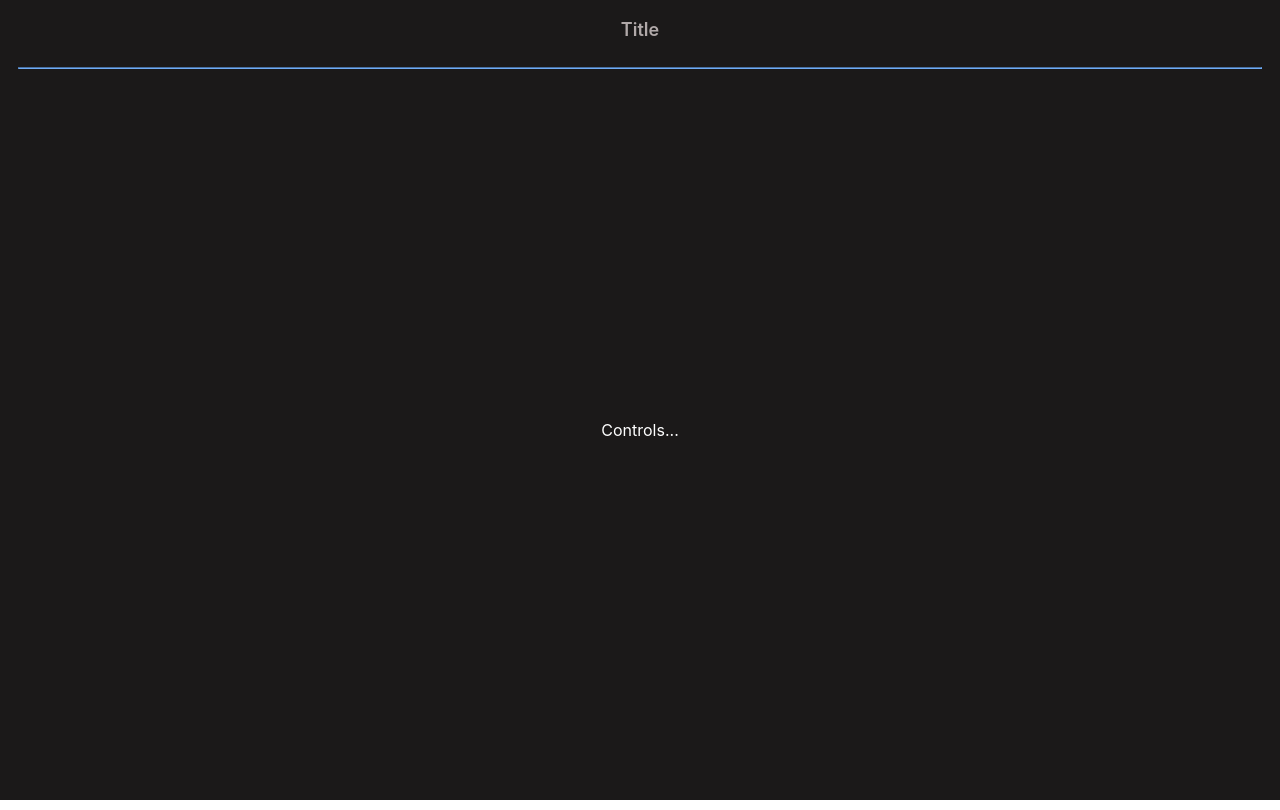
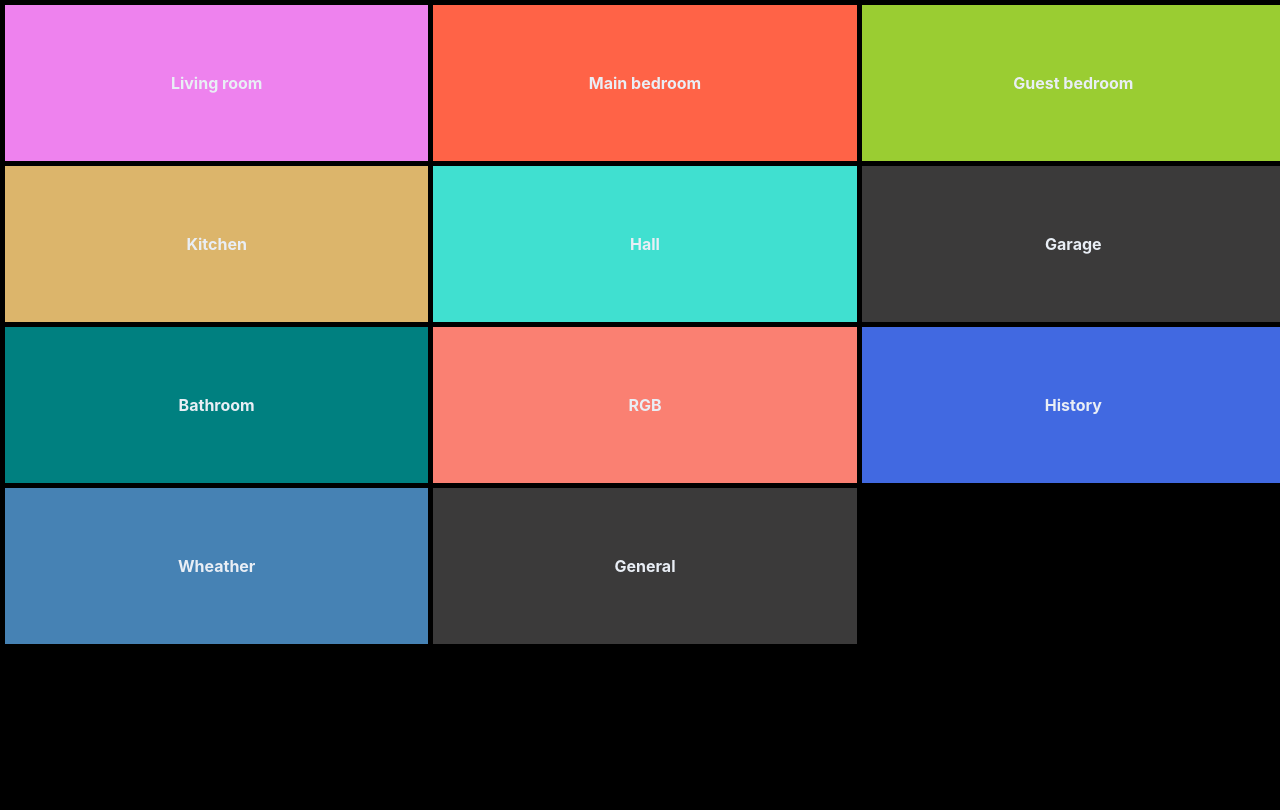
Before and after one commit to Akos23/SmartHome, a React (Create React App) app in the folder browser-client/: page / in a window 1280 px wide. Built offline with nearby package versions, Linux system fonts and the light colour scheme.

Commit message:
Webpage - adding new component: NavigationMenu

```diff
--- a/browser-client/package.json
+++ b/browser-client/package.json
@@ -8,6 +8,7 @@
     "@testing-library/user-event": "^12.8.3",
     "react": "^17.0.2",
     "react-dom": "^17.0.2",
+    "react-router-dom": "^5.2.0",
     "react-scripts": "4.0.3",
     "web-vitals": "^1.1.1"
   },
--- a/browser-client/src/App.css
+++ b/browser-client/src/App.css
@@ -5,4 +5,11 @@
   color: white;
   text-align: center;
   background-color: black;
+  display: grid;
+  grid-template-rows: 1fr 1fr 1fr 1fr 1fr;
+  grid-template-columns: 1fr 1fr 1fr;
+  justify-items: center;
+  align-items: center;
+  grid-gap: 5px;
+  padding: 5px;
 }
--- a/browser-client/src/App.js
+++ b/browser-client/src/App.js
@@ -1,10 +1,11 @@
-import './App.css';
-import Card from './components/Card'
+import "./App.css";
+import Card from "./components/Card";
+import NavigationMenu from "./components/NavigationMenu";
 
 function App() {
   return (
     <div className="App">
-     <Card title="Title"/>
+      <NavigationMenu />
     </div>
   );
 }
--- a/browser-client/src/components/Card.css
+++ b/browser-client/src/components/Card.css
@@ -10,6 +10,7 @@
     "header"
     "line"
     "body";
+  z-index: 1;
 }
 
 .card_header {
--- /dev/null
+++ b/browser-client/src/components/NavigationMenu.css
@@ -0,0 +1,44 @@
+.Tile {
+  position: relative;
+  width: 100%;
+  height: 100%;
+  background-color: #3b3a3a;
+}
+.Tile.Bathroom {
+  background-color: teal;
+}
+.Tile.Main {
+  background-color: tomato;
+}
+.Tile.Living {
+  background-color: violet;
+}
+.Tile.Guest.bedroom {
+  background-color: yellowgreen;
+}
+.Tile.Hall {
+  background-color: turquoise;
+}
+.Tile.Kitchen {
+  background-color: #dcb56b;
+}
+.Tile.Wheather {
+  background-color: steelblue;
+}
+.Tile.RGB {
+  background-color: salmon;
+}
+.Tile.History {
+  background-color: royalblue;
+}
+a {
+  position: absolute;
+  width: 100%;
+  height: 100%;
+  text-decoration: none;
+  font-weight: bolder;
+  color: rgb(233, 238, 245);
+  display: flex;
+  align-items: center;
+  justify-content: center;
+}
--- /dev/null
+++ b/browser-client/src/components/NavigationMenu.jsx
@@ -0,0 +1,37 @@
+import React, { Component } from "react";
+import { Route, Link } from "react-router-dom";
+import Card from "./Card";
+import "./NavigationMenu.css";
+
+class NavigationMenu extends Component {
+  constructor(props) {
+    super(props);
+    this.state = {
+      tiles: [
+        "Living room",
+        "Main bedroom",
+        "Guest bedroom",
+        "Kitchen",
+        "Hall",
+        "Garage",
+        "Bathroom",
+        "RGB",
+        "History",
+        "Wheather",
+        "General",
+      ],
+    };
+  }
+  render() {
+    return this.state.tiles.map((title) => (
+      <React.Fragment>
+        <div className={"Tile " + title}>
+          <Link to={title}>{title}</Link>
+        </div>
+        <Route path={"/" + title} render={(props) => <Card title={title} />} />
+      </React.Fragment>
+    ));
+  }
+}
+
+export default NavigationMenu;
--- a/browser-client/src/index.js
+++ b/browser-client/src/index.js
@@ -3,11 +3,13 @@ import ReactDOM from 'react-dom';
 import './index.css';
 import App from './App';
 import reportWebVitals from './reportWebVitals';
-
+import {BrowserRouter} from "react-router-dom"
 ReactDOM.render(
-  <React.StrictMode>
-    <App />
-  </React.StrictMode>,
+  <BrowserRouter>
+    <React.StrictMode>
+      <App />
+    </React.StrictMode>
+  </BrowserRouter>,
   document.getElementById('root')
 );
 
```
Also changed, not shown: 1 other file (tests, documents, lock files or other folders).
